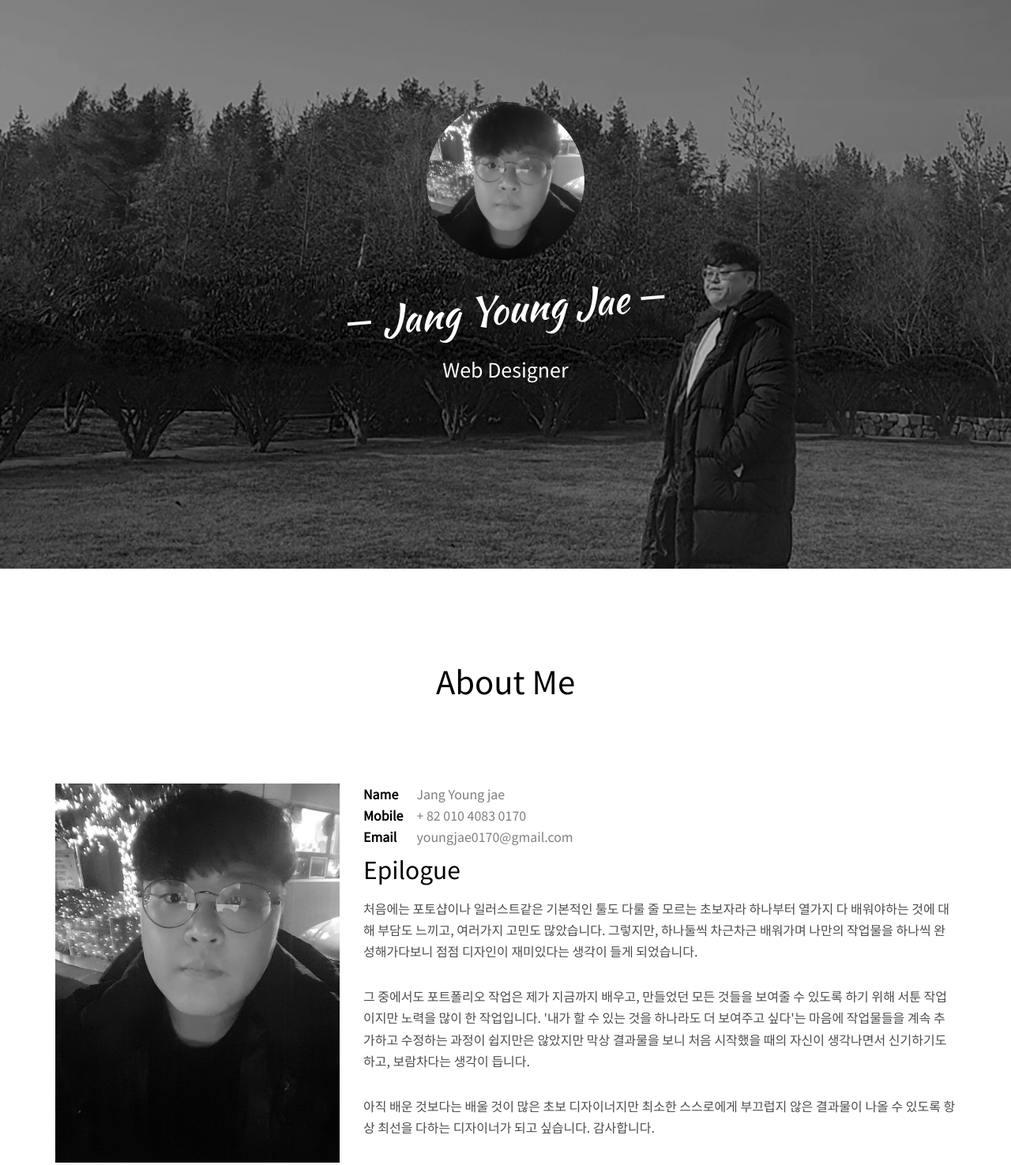
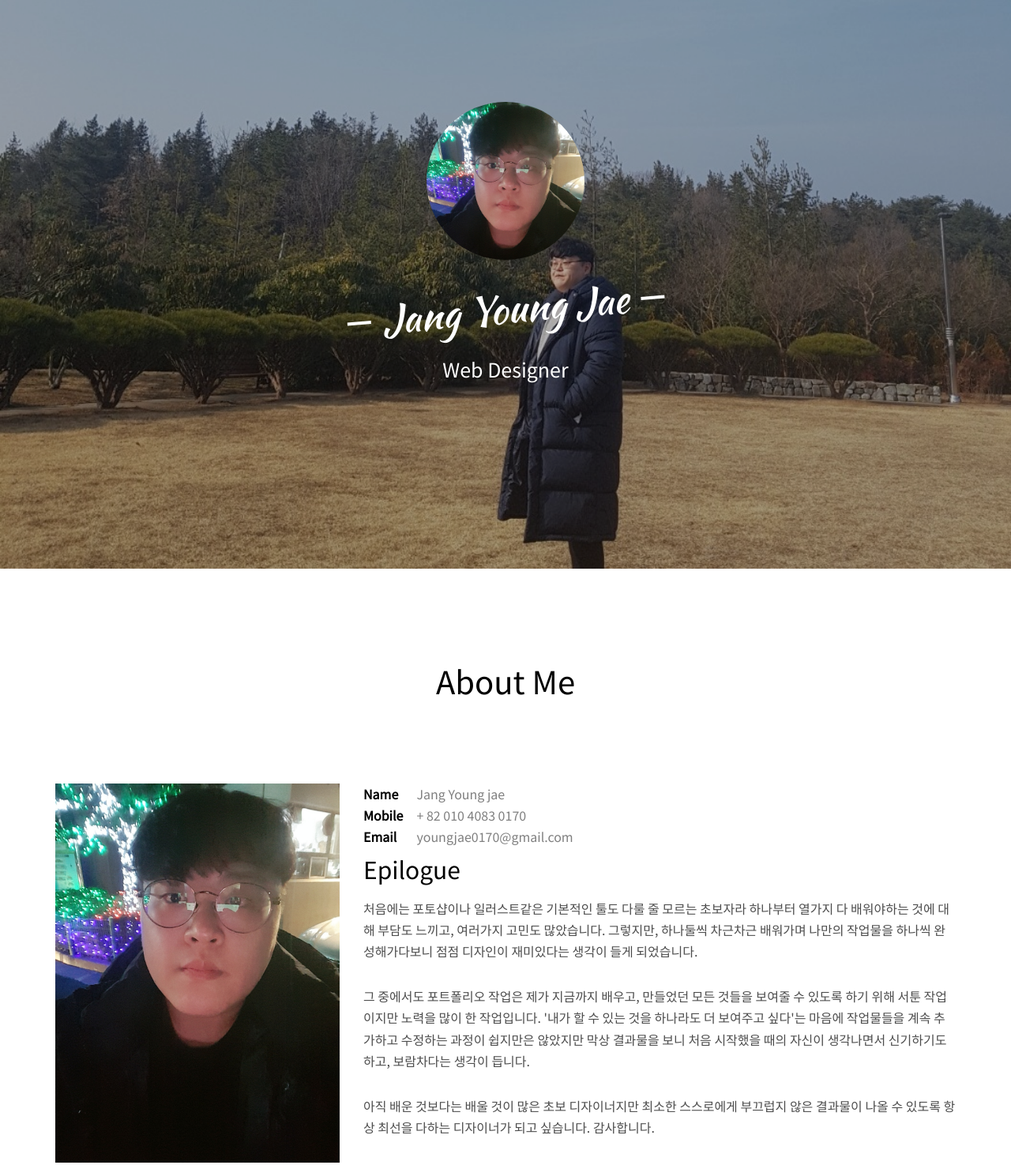
Before and after one commit to youngjae01700/portfolio, a plain HTML site: page index.html in a window 1280 px wide. Shown: the part 80-1555 px from the top of the page at 79% size. Drawn offline with Linux system fonts and the light colour scheme; some packages are replaced by stand-ins of ours; no server answers; files whose address does not match are found by name.

Commit message:
Update index.html

```diff
--- a/index.html
+++ b/index.html
@@ -28,14 +28,14 @@
 	<div class="fh5co-loader"></div>
 
 	<div id="page">
-	<header id="fh5co-header" class="fh5co-cover js-fullheight" role="banner" style="background-image:url(images/2.jpg);" data-stellar-background-ratio="0.5">
+	<header id="fh5co-header" class="fh5co-cover js-fullheight" role="banner" style="background-image:url(images/2_1.jpg);" data-stellar-background-ratio="0.5">
 		<div class="overlay"></div>
 		<div class="container">
 			<div class="row">
 				<div class="col-md-8 col-md-offset-2 text-center">
 					<div class="display-t js-fullheight">
 						<div class="display-tc js-fullheight animate-box" data-animate-effect="fadeIn">
-							<div class="profile-thumb" style="background: url(images/1.jpg);"></div>
+							<div class="profile-thumb" style="background: url(images/1_1.jpg);"></div>
 							<h1><span>Jang Young Jae</span></h1>
 							<h3><span>Web Designer</span></h3>
 							<p>
@@ -57,7 +57,7 @@
 			</div>
 			<div class="row">
 				<div class="col-md-4">
-					<img src="images/1.jpg" alt="본인사진" class="photo">
+					<img src="images/1_1.jpg" alt="본인사진" class="photo">
 				</div>
 				<div class="col-md-8">
 					<ul class="info">
```
